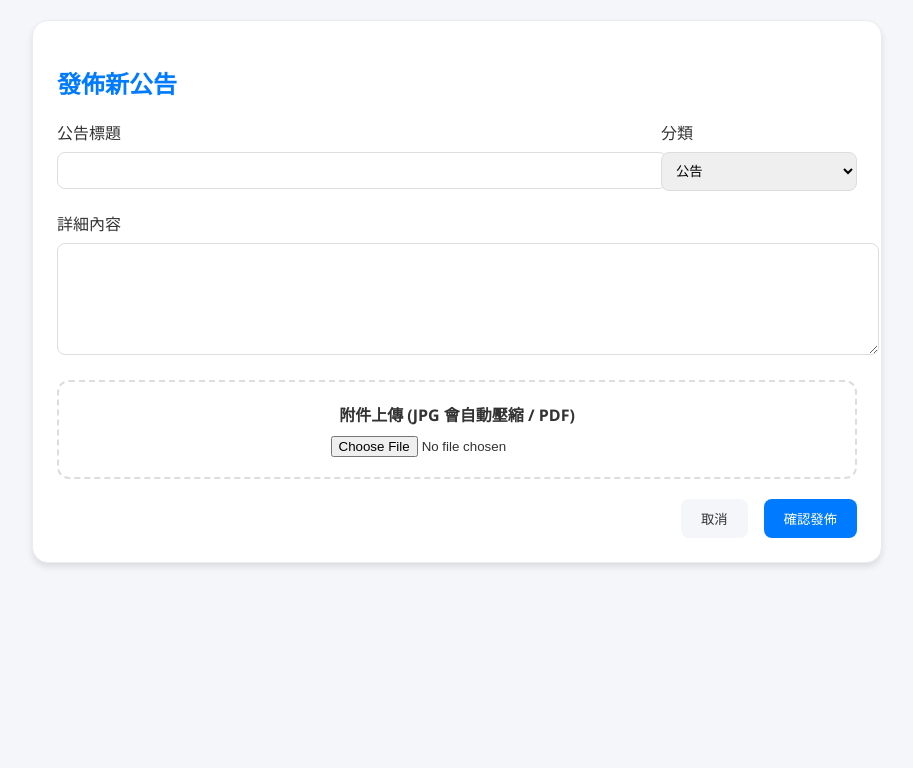
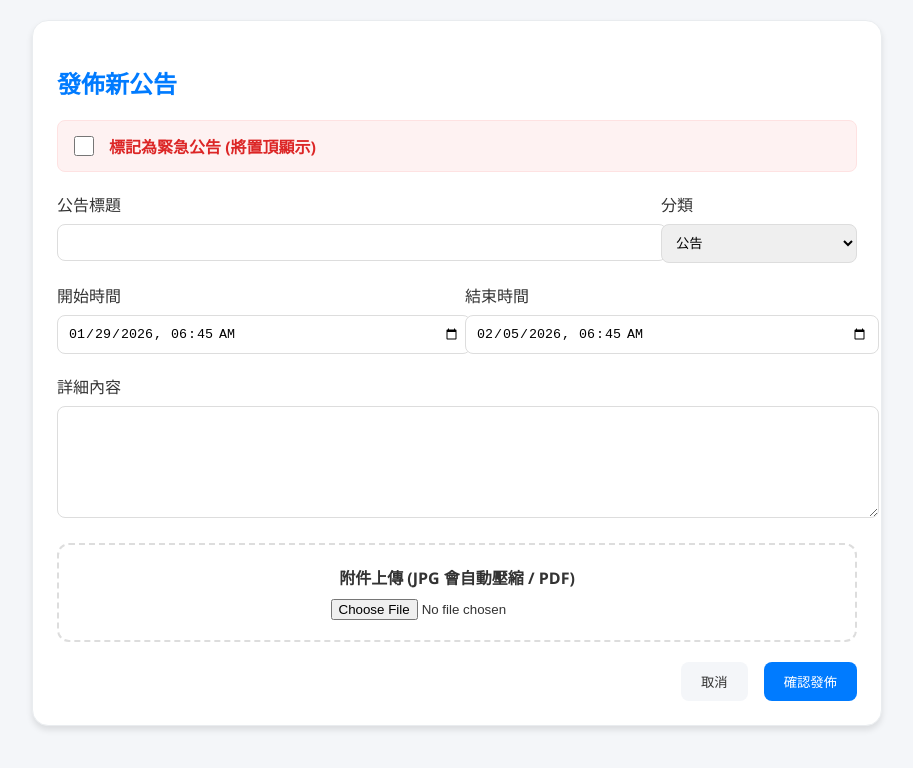
Before and after one commit to Ladayport/bulletin_board_googleSheet, a React (Vite) app in the folder community-board/: page /admin/add in a window 1280 px wide. Shown: the top 768 px of the page, without its empty margins (183-1096 px from the left). Built offline with nearby package versions, Linux system fonts and the light colour scheme; sample sign-in values are in the browser's storage; the HTML template or start-up script is replaced by a standard one.

Commit message:
feat: 新增公告板首頁、管理員登入、新增公告功能及相關認證組件。

```diff
--- /dev/null
+++ b/community-board/src/components/auth/AutoLogout.jsx
@@ -0,0 +1,50 @@
+import { useEffect, useRef } from 'react';
+import { useNavigate } from 'react-router-dom';
+import { authService } from '../../services/auth';
+
+const AutoLogout = () => {
+    const navigate = useNavigate();
+    const timerRef = useRef(null);
+    const TIMEOUT_MS = 10 * 60 * 1000; // 10 minutes
+
+    const logout = () => {
+        console.log('Auto logging out due to inactivity...');
+        authService.logout();
+        navigate('/login');
+    };
+
+    const resetTimer = () => {
+        if (timerRef.current) clearTimeout(timerRef.current);
+        timerRef.current = setTimeout(logout, TIMEOUT_MS);
+    };
+
+    useEffect(() => {
+        // Only activate if authenticated
+        if (!authService.isAuthenticated()) return;
+
+        // Initial timer
+        resetTimer();
+
+        // Events to listen for
+        const events = ['mousedown', 'keydown', 'scroll', 'touchstart'];
+
+        const handleActivity = () => {
+            resetTimer();
+        };
+
+        events.forEach(event => {
+            window.addEventListener(event, handleActivity);
+        });
+
+        return () => {
+            if (timerRef.current) clearTimeout(timerRef.current);
+            events.forEach(event => {
+                window.removeEventListener(event, handleActivity);
+            });
+        };
+    }, [navigate]); // Re-run if navigation changes context, though mostly mount once is fine
+
+    return null; // This component handles side effects only
+};
+
+export default AutoLogout;
--- a/community-board/src/components/layout/PrivateRoute.jsx
+++ b/community-board/src/components/layout/PrivateRoute.jsx
@@ -1,9 +1,15 @@
 import { Navigate, Outlet } from 'react-router-dom';
 import { authService } from '../../services/auth';
+import AutoLogout from '../auth/AutoLogout';
 
 const PrivateRoute = () => {
     const isAuth = authService.isAuthenticated();
-    return isAuth ? <Outlet /> : <Navigate to="/login" replace />;
+    return isAuth ? (
+        <>
+            <AutoLogout />
+            <Outlet />
+        </>
+    ) : <Navigate to="/login" replace />;
 };
 
 export default PrivateRoute;
--- a/community-board/src/pages/admin/AddAnnouncement.jsx
+++ b/community-board/src/pages/admin/AddAnnouncement.jsx
@@ -6,20 +6,30 @@ const AddAnnouncement = () => {
     const navigate = useNavigate();
     const [loading, setLoading] = useState(false);
     const [preview, setPreview] = useState(null);
+
+    // 預設時間：開始為現在，結束為7天後
+    const now = new Date();
+    const nextWeek = new Date();
+    nextWeek.setDate(nextWeek.getDate() + 7);
+
+    // 格式化為 datetime-local 輸入框需要的格式 (YYYY-MM-DDTHH:mm)
+    const formatDateTime = (date) => date.toISOString().slice(0, 16);
+
     const [form, setForm] = useState({
         title: '',
         category: '公告',
         content: '',
-        file: null,      // 原始檔案物件
-        fileData: ''     // Base64 字串 (準備傳給 GAS)
+        isEmergency: false, // 獨立開關
+        startDate: formatDateTime(now),
+        endDate: formatDateTime(nextWeek),
+        file: null,
+        fileData: ''
     });
 
-    // 處理檔案選擇
     const handleFileChange = async (e) => {
         const file = e.target.files[0];
         if (!file) return;
 
-        // 檢查檔案類型
         if (!['image/jpeg', 'image/png', 'application/pdf'].includes(file.type)) {
             alert('只支援 JPG, PNG 圖片或 PDF 文件');
             return;
@@ -29,25 +39,19 @@ const AddAnnouncement = () => {
             let processedFile = file;
             let base64 = '';
 
-            // 如果是圖片，進行壓縮
             if (file.type.startsWith('image/')) {
-                console.log(`原始大小: ${file.size / 1024} KB`);
                 processedFile = await compressImage(file);
-                console.log(`壓縮後大小: ${processedFile.size / 1024} KB`);
-
-                // 建立預覽圖
                 setPreview(URL.createObjectURL(processedFile));
             } else {
-                setPreview(null); // PDF 不顯示圖片預覽
+                setPreview(null);
             }
 
-            // 轉為 Base64
             base64 = await fileToBase64(processedFile);
 
             setForm(prev => ({
                 ...prev,
                 file: processedFile,
-                fileData: base64 // 這是要傳給 GAS 的核心資料
+                fileData: base64
             }));
 
         } catch (err) {
@@ -62,18 +66,36 @@ const AddAnnouncement = () => {
 
         setLoading(true);
 
-        // --- 這裡將在階段四替換為真實 API 呼叫 ---
-        console.log("準備傳送的資料:", {
-            ...form,
-            fileData: form.fileData.substring(0, 50) + "..." // Log 只顯示前段避免卡住
-        });
+        // 模擬儲存到 localStorage，讓前台可以看到
+        const newBulletin = {
+            id: Date.now(), // 模擬 ID
+            date: form.startDate.split('T')[0], // 取日期部分顯示
+            category: form.category,
+            title: form.title,
+            content: form.content,
+            isEmergency: form.isEmergency,
+            startDate: form.startDate,
+            endDate: form.endDate,
+            // fileData: form.fileData // 實作中檔案太大 localStorage 存不下，暫不存檔案內容到 localStorage
+        };
 
-        setTimeout(() => {
-            alert('模擬發布成功！');
+        try {
+            const existingData = JSON.parse(localStorage.getItem('local_bulletins') || '[]');
+            const updatedData = [newBulletin, ...existingData];
+            localStorage.setItem('local_bulletins', JSON.stringify(updatedData));
+
+            console.log("已儲存至 LocalStorage:", newBulletin);
+
+            setTimeout(() => {
+                alert('發布成功！(已儲存至瀏覽器模擬資料庫)');
+                setLoading(false);
+                navigate('/admin');
+            }, 800);
+        } catch (err) {
+            console.error(err);
+            alert('儲存失敗 (可能是 LocalStorage 空間不足)');
             setLoading(false);
-            navigate('/admin');
-        }, 1500);
-        // ----------------------------------------
+        }
     };
 
     return (
@@ -81,6 +103,20 @@ const AddAnnouncement = () => {
             <h2 style={{ marginBottom: '20px', color: 'var(--primary-color)' }}>發佈新公告</h2>
 
             <form onSubmit={handleSubmit} style={{ display: 'flex', flexDirection: 'column', gap: '20px' }}>
+
+                {/* 緊急公告開關 */}
+                <div style={{ display: 'flex', alignItems: 'center', gap: '12px', padding: '12px', backgroundColor: '#fef2f2', borderRadius: '8px', border: '1px solid #fee2e2' }}>
+                    <input
+                        type="checkbox"
+                        id="isEmergency"
+                        checked={form.isEmergency}
+                        onChange={e => setForm({ ...form, isEmergency: e.target.checked })}
+                        style={{ width: '20px', height: '20px', accentColor: '#dc2626' }}
+                    />
+                    <label htmlFor="isEmergency" style={{ fontWeight: 'bold', color: '#dc2626', cursor: 'pointer' }}>
+                        標記為緊急公告 (將置頂顯示)
+                    </label>
+                </div>
 
                 {/* 標題與分類 */}
                 <div style={{ display: 'grid', gridTemplateColumns: '3fr 1fr', gap: '16px' }}>
@@ -104,9 +140,34 @@ const AddAnnouncement = () => {
                             <option value="公告">公告</option>
                             <option value="活動">活動</option>
                             <option value="會議">會議</option>
-                            <option value="緊急">緊急</option>
                             <option value="失物">失物</option>
+                            <option value="其他">其他</option>
+                            <option value="QA">QA</option>
                         </select>
+                    </div>
+                </div>
+
+                {/* 時間設定 */}
+                <div style={{ display: 'grid', gridTemplateColumns: '1fr 1fr', gap: '16px' }}>
+                    <div>
+                        <label style={{ display: 'block', marginBottom: '8px' }}>開始時間</label>
+                        <input
+                            type="datetime-local"
+                            value={form.startDate}
+                            onChange={e => setForm({ ...form, startDate: e.target.value })}
+                            style={{ width: '100%', padding: '10px', borderRadius: '8px', border: '1px solid #ddd' }}
+                            required
+                        />
+                    </div>
+                    <div>
+                        <label style={{ display: 'block', marginBottom: '8px' }}>結束時間</label>
+                        <input
+                            type="datetime-local"
+                            value={form.endDate}
+                            onChange={e => setForm({ ...form, endDate: e.target.value })}
+                            style={{ width: '100%', padding: '10px', borderRadius: '8px', border: '1px solid #ddd' }}
+                            required
+                        />
                     </div>
                 </div>
 
@@ -136,11 +197,6 @@ const AddAnnouncement = () => {
                             <img src={preview} alt="Preview" style={{ maxHeight: '200px', borderRadius: '8px', border: '1px solid #eee' }} />
                         </div>
                     )}
-                    {form.file && form.file.type === 'application/pdf' && (
-                        <div style={{ marginTop: '16px', color: 'var(--danger-color)' }}>
-                            已選取 PDF 文件: {form.file.name}
-                        </div>
-                    )}
                 </div>
 
                 {/* 按鈕區 */}
@@ -157,7 +213,7 @@ const AddAnnouncement = () => {
                         className="btn btn-primary"
                         disabled={loading}
                     >
-                        {loading ? '資料上傳中...' : '確認發佈'}
+                        {loading ? '發佈中...' : '確認發佈'}
                     </button>
                 </div>
 
--- a/community-board/src/pages/admin/AdminDashboard.jsx
+++ b/community-board/src/pages/admin/AdminDashboard.jsx
@@ -15,9 +15,14 @@ const AdminDashboard = () => {
         <div className="fade-in" style={{ maxWidth: '1000px', margin: '0 auto', padding: '24px' }}>
             <div style={{ display: 'flex', justifyContent: 'space-between', alignItems: 'center', marginBottom: '32px' }}>
                 <h1 style={{ color: 'var(--primary-color)' }}>後台管理系統</h1>
-                <button onClick={handleLogout} className="btn btn-secondary">
-                    <LogOut size={18} /> 登出
-                </button>
+                <div style={{ display: 'flex', gap: '12px' }}>
+                    <button onClick={() => navigate('/')} className="btn btn-secondary">
+                        首頁
+                    </button>
+                    <button onClick={handleLogout} className="btn btn-secondary">
+                        <LogOut size={18} /> 登出
+                    </button>
+                </div>
             </div>
 
             <div style={{ display: 'grid', gridTemplateColumns: 'repeat(auto-fit, minmax(300px, 1fr))', gap: '24px' }}>
```
Also changed, not shown: community-board/src/pages/Home.jsx (+17 -4 lines), community-board/src/pages/Login.jsx (+11 -3 lines).
